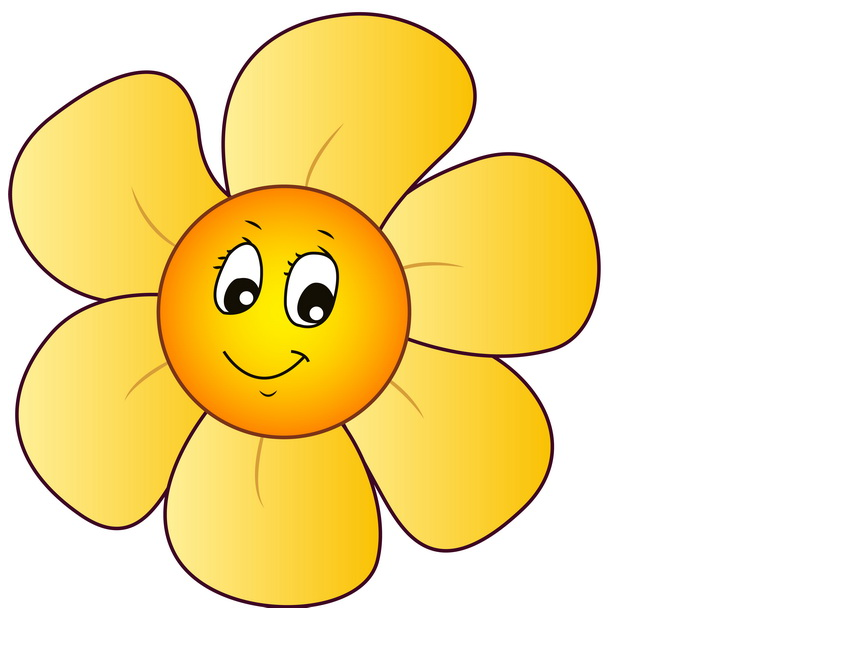
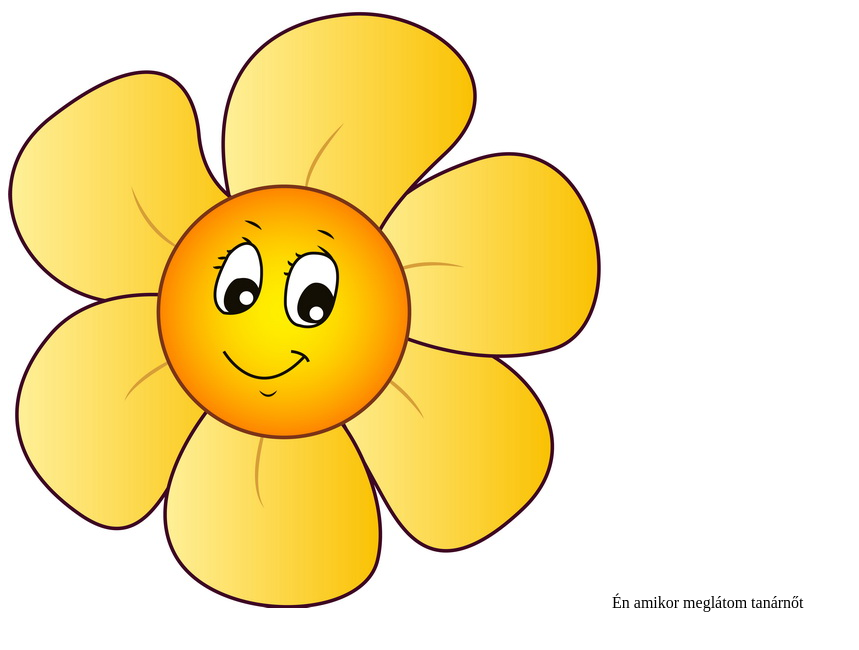
Before and after one commit to barossboti/barossboti.github.io, a plain HTML site: page virag/index.html in a window 1280 px wide. Shown: the whole page, without its empty margins (0-859 px from the left). Drawn offline with Linux system fonts and the light colour scheme.

Commit message:
Update index.html

```diff
--- a/virag/index.html
+++ b/virag/index.html
@@ -4,6 +4,6 @@
 </head>
 <body>
 <img src="virág.jpg" alt="Amikor meglátom tanárnőt">
-
+Én amikor meglátom tanárnőt
 </body>
 </html>
```
